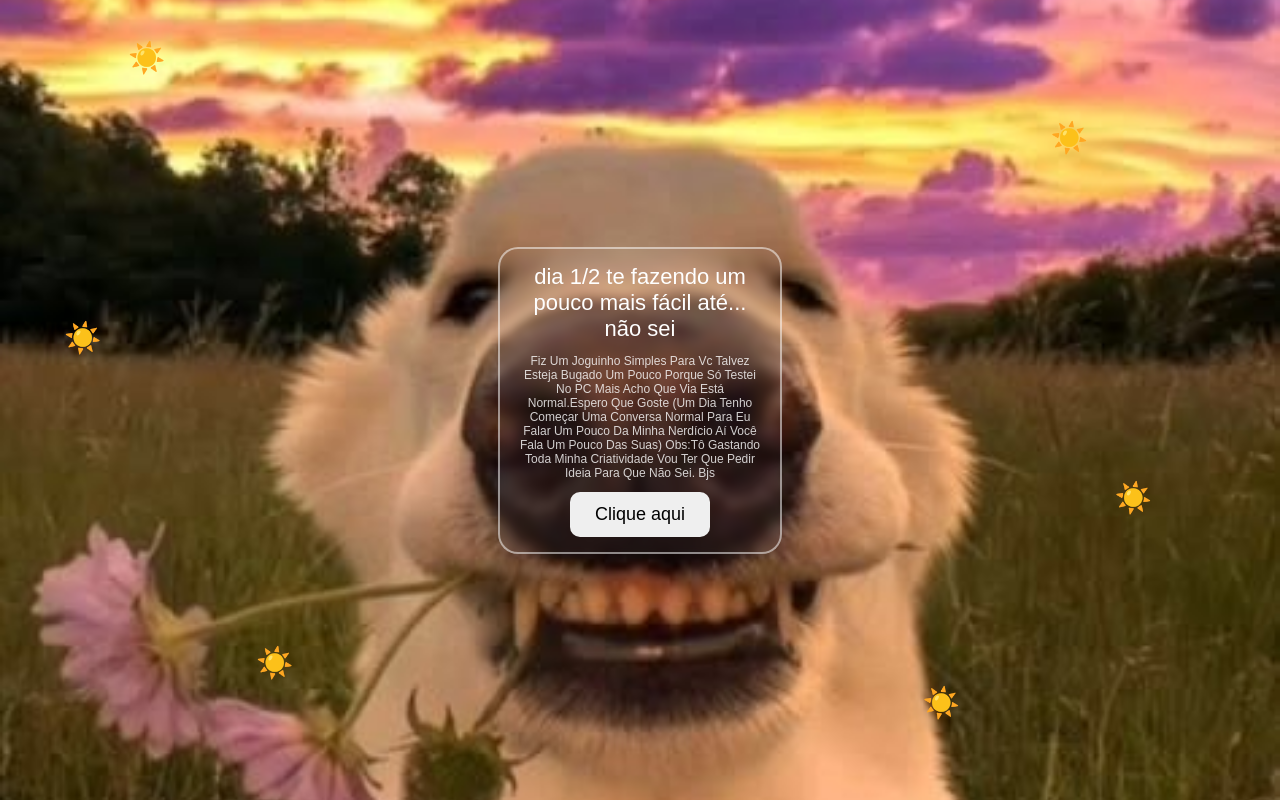
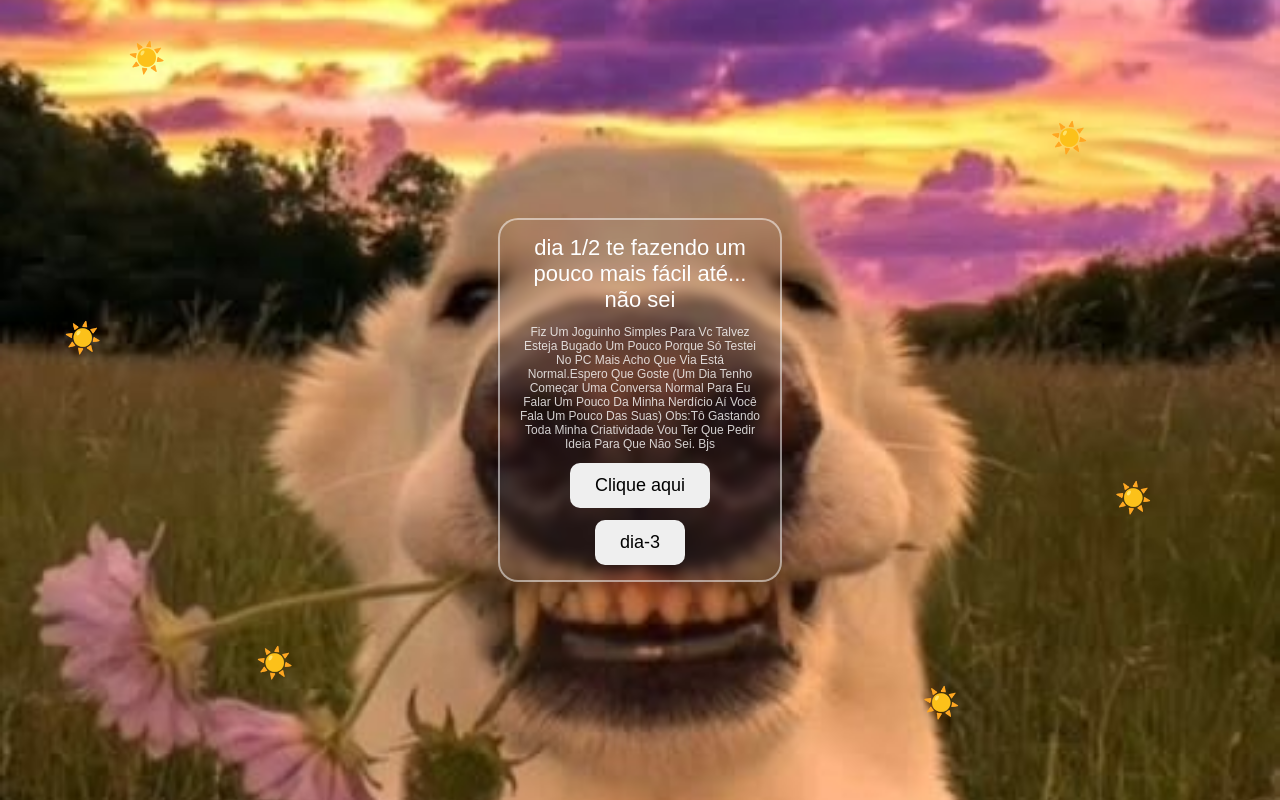
Before and after one commit to sostenesfelix-bit/dis1-2, a plain HTML site: page index.html in a window 1280 px wide. Drawn offline with Linux system fonts and the light colour scheme.

Commit message:
Update index.html

```diff
--- a/index.html
+++ b/index.html
@@ -16,9 +16,12 @@
     <p class="subtexto">Fiz Um Joguinho Simples Para Vc Talvez Esteja Bugado Um Pouco Porque Só Testei No PC Mais Acho Que Via Está Normal.Espero Que Goste (Um Dia Tenho Começar Uma Conversa Normal Para Eu Falar Um Pouco Da Minha Nerdício Aí Você Fala Um Pouco Das Suas) Obs:Tô Gastando Toda Minha Criatividade Vou Ter Que Pedir Ideia Para Que Não Sei. Bjs </p>
 
     <button onclick="animacao()">Clique aqui</button>
+    <button onclick="animacao()">dia-3</button>
 </div>
    <img id="figurinha" src="fig.jpg" alt="Figurinha">
 </div>
+
+
 
 <div class="sol sol1">☀️</div>
 <div class="sol sol2">☀️</div>
```
